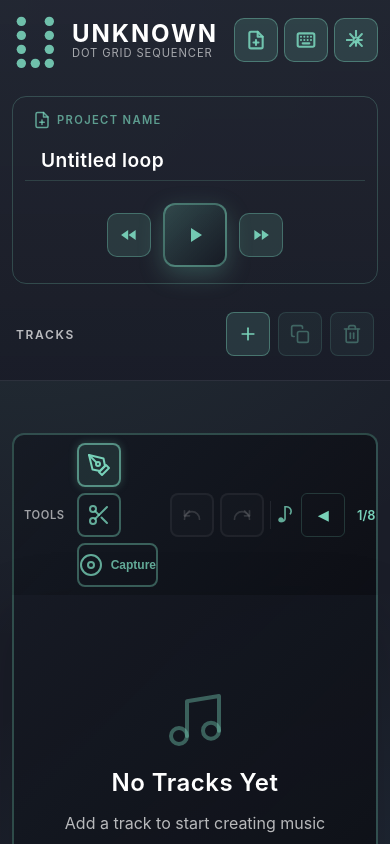
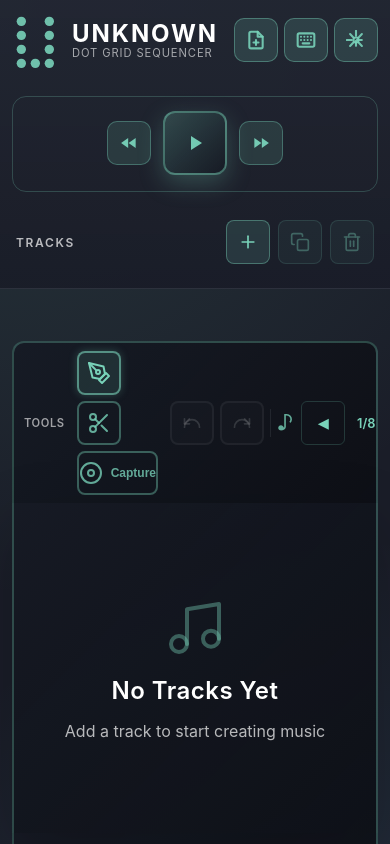
Before and after one commit to Gibson417/Bitloop, a Svelte app in the folder unknown_app/: page / in a window 390 px wide. Shown: the top 844 px of the page. Built offline with nearby package versions, Linux system fonts and the light colour scheme.

Commit message:
Clean up unused CSS styles related to removed project title section
Co-authored-by: Gibson417 <142834301+Gibson417@users.noreply.github.com>

```diff
--- a/unknown_app/src/App.svelte
+++ b/unknown_app/src/App.svelte
@@ -1273,28 +1273,6 @@
         </div>
       </div>
       <div class="playback-control-card" data-component="PlaybackControlCard">
-        <div class="mobile-project-name playback-card-section">
-          <label class="project-label" for="project-name-mobile">
-            <svg class="project-icon" aria-hidden="true" viewBox="0 0 24 24" fill="none" stroke="currentColor" stroke-width="2" stroke-linecap="round" stroke-linejoin="round">
-              <path d="M14 2H6a2 2 0 0 0-2 2v16a2 2 0 0 0 2 2h12a2 2 0 0 0 2-2V8z"/>
-              <polyline points="14 2 14 8 20 8"/>
-              <line x1="12" y1="18" x2="12" y2="12"/>
-              <line x1="9" y1="15" x2="15" y2="15"/>
-            </svg>
-            <span class="project-eyebrow">Project Name</span>
-          </label>
-          <input
-            id="project-name-mobile"
-            class="project-name-input"
-            type="text"
-            value={projectName}
-            on:change={handleProjectRename}
-            on:blur={handleProjectRename}
-            placeholder="Untitled loop"
-            title="Click to edit project name"
-            aria-label="Project name"
-          />
-        </div>
         <div class="transport-wrapper playback-card-section">
           <Transport
             playing={isPlaying}
@@ -1713,74 +1691,6 @@
     box-sizing: border-box;
   }
 
-  .project-info {
-    display: flex;
-    flex-direction: column;
-  }
-
-  .project-label {
-    display: flex;
-    align-items: center;
-    gap: 6px;
-    margin-bottom: 5px;
-    cursor: pointer;
-  }
-
-  .project-icon {
-    width: 18px;
-    height: 18px;
-    color: rgba(var(--color-accent-rgb), 0.75);
-    transition: color 0.2s ease;
-  }
-
-  .project-eyebrow {
-    font-size: 0.7rem;
-    font-weight: 600;
-    text-transform: uppercase;
-    letter-spacing: 0.12em;
-    color: rgba(var(--color-accent-rgb), 0.7);
-    transition: color 0.2s ease;
-  }
-
-  .project-label:hover .project-icon,
-  .project-label:hover .project-eyebrow {
-    color: rgba(var(--color-accent-rgb), 0.95);
-  }
-
-  .project-name-input {
-    margin: 0;
-    padding: 7px;
-    font-size: 1.2rem;
-    font-weight: 600;
-    letter-spacing: 0.02em;
-    background: transparent;
-    border: 1px solid transparent;
-    border-radius: 6px;
-    color: var(--color-text, #fff);
-    font-family: inherit;
-    transition: all 0.2s cubic-bezier(0.4, 0, 0.2, 1);
-    width: 100%;
-    max-width: 420px;
-    cursor: text;
-  }
-
-  .project-name-input::placeholder {
-    color: var(--color-text-muted, rgba(255, 255, 255, 0.35));
-  }
-
-  .project-name-input:hover {
-    background: rgba(var(--color-accent-rgb), 0.08);
-    border-color: rgba(var(--color-accent-rgb), 0.25);
-    cursor: text;
-  }
-
-  .project-name-input:focus {
-    outline: none;
-    background: rgba(var(--color-accent-rgb), 0.12);
-    border-color: rgba(var(--color-accent-rgb), 0.4);
-    box-shadow: 0 0 0 2px rgba(var(--color-accent-rgb), 0.15);
-  }
-
   .header-actions {
     display: flex;
     align-items: flex-start;
@@ -1863,13 +1773,6 @@
     gap: 16px;
     align-items: center;
     text-align: center;
-  }
-
-  .mobile-project-name {
-    display: none;
-    width: 100%;
-    gap: 6px;
-    text-align: left;
   }
 
   .transport-wrapper {
@@ -2144,19 +2047,6 @@
       gap: 16px;
     }
 
-    .mobile-project-name {
-      display: flex;
-      flex-direction: column;
-      align-items: flex-start;
-      text-align: left;
-      padding: 0 8px;
-    }
-
-    /* Hide duplicate project title in workspace header on mobile */
-    .workspace-header .project-info {
-      display: none;
-    }
-
     .grid-shell {
       padding: 0 16px 16px;
     }
@@ -2221,11 +2111,6 @@
 
     .app-rail {
       padding: 18px;
-    }
-
-    .project-name-input {
-      font-size: 1.2rem;
-      max-width: 100%;
     }
 
     .header-actions {
--- a/unknown_app/src/components/PatternArranger.svelte
+++ b/unknown_app/src/components/PatternArranger.svelte
@@ -548,11 +548,6 @@
     flex-wrap: wrap;
   }
 
-  .arranger__header h2 {
-    margin: 0;
-    font-size: 1.2rem;
-  }
-
   .arranger__header-title {
     display: flex;
     flex-direction: column;
```
